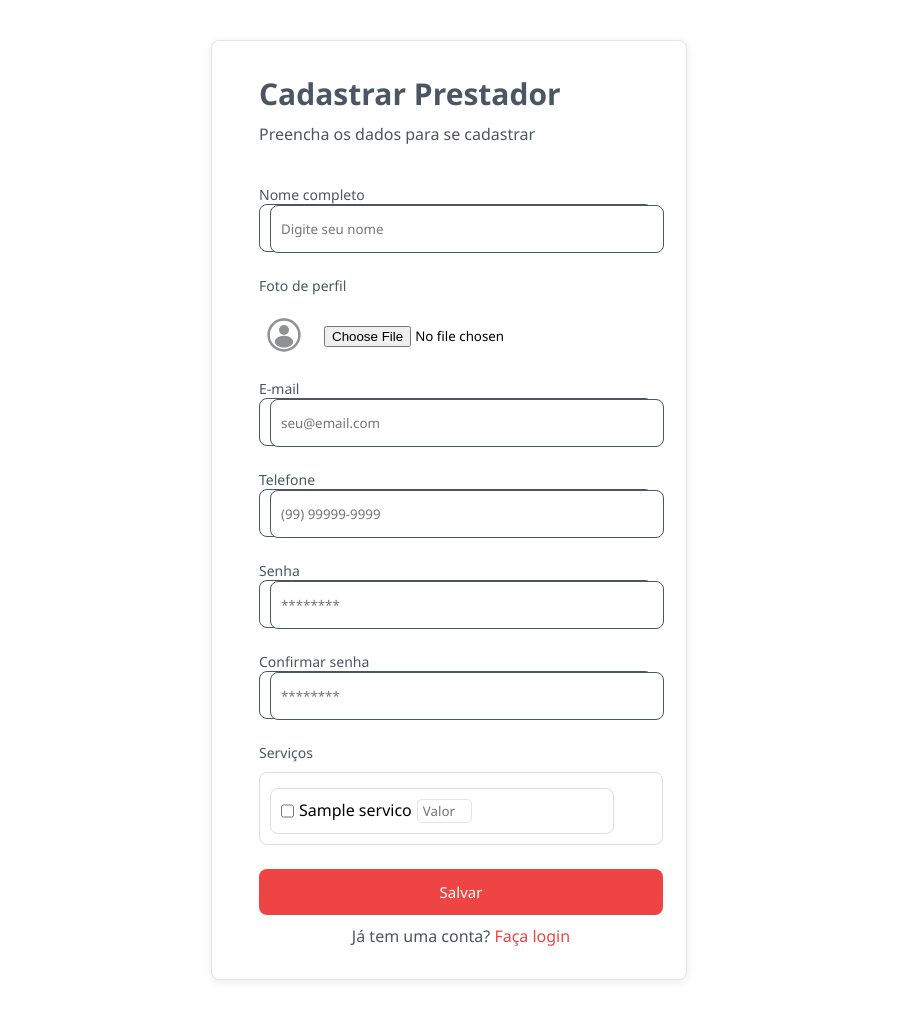
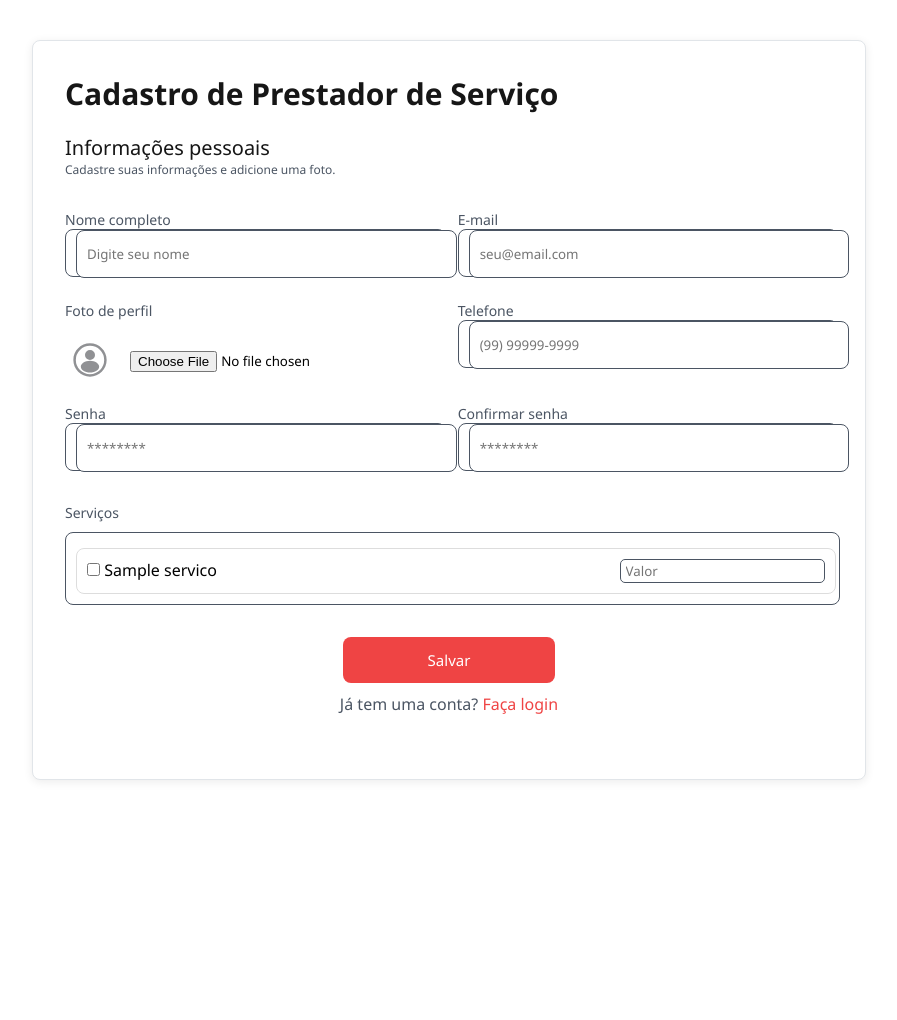
Before and after one commit to Heber-Wl/teste-fullstack-heber, a CakePHP app: the page made by app/View/Usuario/cadastrar_usuario.ctp in a window 1280 px wide. Shown: the whole page, without its empty margins (191-1088 px from the left). After the commit the page ends 780 px from the top, so only its background shows below. Run offline with PHP 8.4 and a stand-in for CakePHP, Linux system fonts and the light colour scheme; the template is opened without the code that fills it: most values are stand-ins (such as "Sample title", 1, 10 or a date in 2020); form fields are guessed from the names that the template uses; some libraries are stand-ins or nearby versions.

Commit message:
refactor - ajustes de style na tela de cadastro

```diff
--- a/app/View/Usuario/cadastrar_usuario.ctp
+++ b/app/View/Usuario/cadastrar_usuario.ctp
@@ -7,7 +7,7 @@
 
     <?php
         echo $this->Html->css('reset');
-        echo $this->Html->css('login');
+        echo $this->Html->css('cadastroPrestador');
         echo $this->Html->css('https://cdnjs.cloudflare.com/ajax/libs/font-awesome/6.0.0/css/all.min.css')
     ?>
 </head>
@@ -15,8 +15,9 @@
     <main class="main">
         <div class="card-login">
             <div class="home">
-                <h1 class="titulo">Cadastrar Prestador</h1>
-                <span class="sub-titulo">Preencha os dados para se cadastrar</span>
+                <h1 class="titulo">Cadastro de Prestador de Serviço</h1>
+                <span class="sub-titulo">Informações pessoais</span>
+                <span class="sub-sub-titulo">Cadastre suas informações e adicione uma foto. </span>
             </div>
             <?= $this->Form->create('Prestador', [
                 'url' => ['controller' => 'usuario', 'action' => 'cadastroUsuario'],
@@ -36,6 +37,18 @@
                 </div>
                 <div class="inpts">
                     <label class="label">
+                        E-mail
+                    </label>
+                    <?= $this->Form->input('email', [
+                        'label' => false,
+                        'div' => false,
+                        'class' => 'input',
+                        'placeholder' => 'seu@email.com',
+                        'type' => 'email'
+                    ]); ?>
+                </div>
+                <div class="inpts">
+                    <label class="label">
                         Foto de perfil
                     </label>
                     <div class="foto">
@@ -48,18 +61,6 @@
                             'id' => 'foto'
                         ]); ?>
                     </div>
-                </div>
-                <div class="inpts">
-                    <label class="label">
-                        E-mail
-                    </label>
-                    <?= $this->Form->input('email', [
-                        'label' => false,
-                        'div' => false,
-                        'class' => 'input',
-                        'placeholder' => 'seu@email.com',
-                        'type' => 'email'
-                    ]); ?>
                 </div>
                 <div class="inpts">
                     <label class="label">
@@ -101,17 +102,20 @@
                     ]); ?>
                     <small id="senha-match-error" style="color: red; display: none;">As senhas não coincidem.</small>
                 </div>
-                <div class="inpts">
+            </div>
+            <div class="inpts servicos">
                 <label class="label">
                     Serviços
                 </label>
                 <div class="lista-servicos">
                     <?php foreach ($servicos as $id => $descricao): ?>
                         <div class="lista-de-servicos">
+                            <div class="junto">
                                 <input type="checkbox"
                                         name="data[PrestadorServico][servico][<?= $id ?>][id]"
                                         value="<?= $id ?>">
                                     <?= $descricao ?>
+                            </div>
                             <input type="number" step="0.01" min="0"
                                 placeholder="Valor"
                                 name="data[PrestadorServico][servico][<?= $id ?>][valor]"
@@ -124,7 +128,6 @@
                 <input id="submit-btn" class="botao-entrar" type="submit" value="Salvar">
                 <span class="nao-login" >Já tem uma conta? <a class="link-nao-login" href="<?php echo $this->Html->url('/'); ?>">Faça login</a></span>
             </div>
-            </div>
             <?= $this->Form->end(); ?>
         </div>
     </main>
--- /dev/null
+++ b/app/webroot/css/cadastroPrestador.css
@@ -0,0 +1,133 @@
+.main {
+    display: flex;
+    align-items: center;
+    justify-content: center;
+    min-height: 100vh;
+    width: 100%;
+}
+.card-login {
+    display: grid;
+    gap: 2rem;
+    height: auto;
+    width: 60%;
+    background: #ffffff;
+    border-radius: 8px;
+    box-shadow: 0 2px 10px rgba(0, 0, 0, 0.08);
+    padding: 32px 32px;
+    border: 1px solid #e1e5e9;
+    margin: 40px;
+}
+.home {
+    display: flex;
+    flex-direction: column;
+    width: 100%;
+
+}
+.titulo {
+    font-size: 30px;
+    color: #161616;
+    margin-bottom: 20px;
+}
+.sub-titulo {
+    font-size: 20px;
+    color: #161616;
+    font-weight: 500;
+}
+.sub-sub-titulo {
+    font-size: 12px;
+    color: #4b5563;
+}
+.form {
+    display: grid;
+    width: 100%;
+    grid-template-columns: 48% 48%;
+    gap: 1.5rem;
+}
+.inpts {
+    display: flex;
+    flex-direction: column;
+}
+.label {
+    font-size: 14px;
+    color: #4b5563;
+}
+.inpts.servicos {
+    width: 100%;
+    margin-top: 2rem;
+}
+.input {
+    height: 46px;
+    width: 100%;
+    padding-left: 10px;
+    border-radius: 0.5rem;
+    border: 1px solid #4b5563;
+}
+.foto {
+    display: flex;
+    align-items: center;
+    margin: 20px 5px 0px 5px;
+}
+.icone.user {
+    height: 40px;
+}
+.input.file {
+    border: none;
+    height: auto;
+    width: auto;
+}
+.lista-servicos {
+    border: 1px solid #4b5563;
+    width: 98%;
+    max-height: 250px;
+    overflow-y: scroll;
+    padding: 10px;
+    border-radius: 8px;
+    margin-top: 10px;
+}
+.lista-de-servicos {
+    display: flex;
+    justify-content: space-between;
+    gap: 5px;
+    border: 1px solid #ddd;
+    width: 98%;
+    max-height: 250px;
+    padding: 10px;
+    border-radius: 8px;
+    margin-top: 5px;
+}
+.input-servico-valor {
+    display: grid;
+    height: 22px;
+    padding-left: 5px;
+    border-radius: 5px;
+    border: 1px solid #4b5563;
+}
+.botoes {
+    display: flex;
+    flex-direction: column;
+    justify-content: center;
+    align-items: center;
+    gap: 10px;
+    margin: 2rem;
+}
+.botao-entrar {
+    display: flex;
+    justify-self: center;
+    height: 46px;
+    width: 30%;
+    border-radius: 0.5rem;
+    background-color: #EF4444;
+    border: none;
+    color: #fff;
+    font-weight: 500;
+    cursor: pointer;
+    font-size: 15px;
+}
+.nao-login {
+    text-align: center;
+    color: #4b5563;
+}
+.link-nao-login {
+    color: #EF4444;
+    text-decoration: none;
+}
```
Lines whose indentation alone changed are shown as unchanged.
